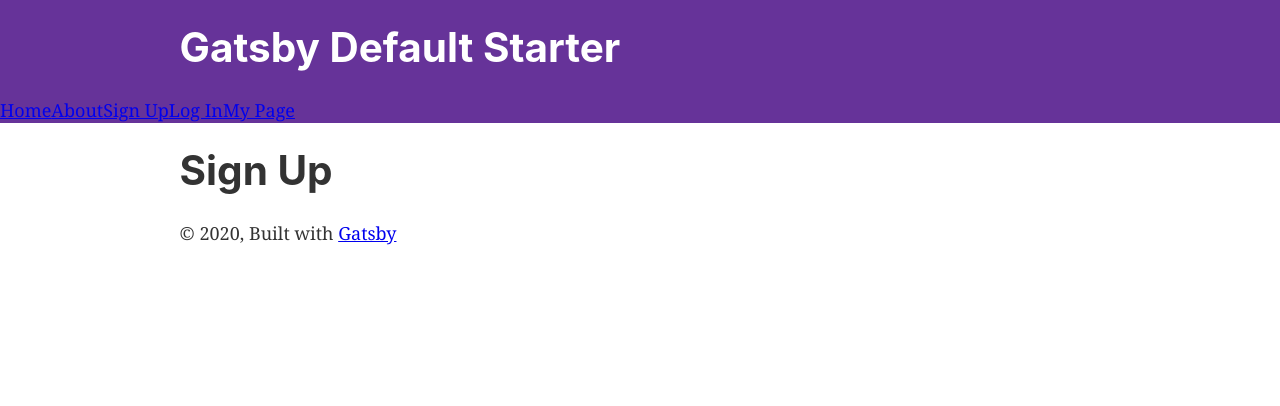
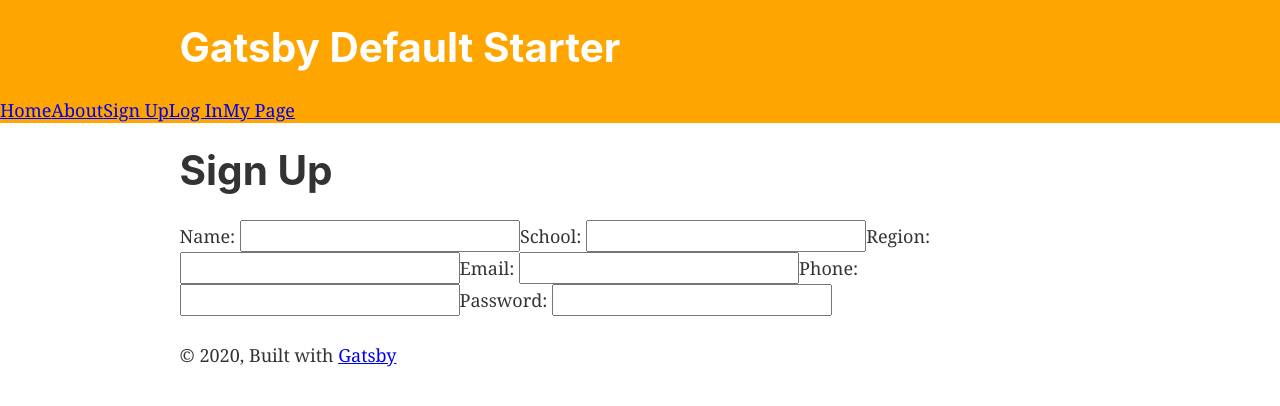
Before and after one commit to Lady-Mattern/Lend_A_Note_App, a Gatsby site in the folder lendanote_client_gatsby/: page /signupPage in a window 1280 px wide. Built offline with nearby package versions, Linux system fonts and the light colour scheme; Gatsby itself is replaced by a stand-in of ours.

Commit message:
Rendered a form on the sign up page. No data connected just yet.

```diff
--- a/lendanote_client_gatsby/src/components/header.js
+++ b/lendanote_client_gatsby/src/components/header.js
@@ -6,7 +6,7 @@ import Nav from "./nav"
 const Header = ({ siteTitle }) => (
   <header
     style={{
-      background: `rebeccapurple`,
+      background: `orange`,
       marginBottom: `1.45rem`,
     }}
   >
--- /dev/null
+++ b/lendanote_client_gatsby/src/components/signUp.js
@@ -0,0 +1,21 @@
+import React from 'react';
+import SignupPage from '../pages/signupPage';
+
+const SignUp = () => (
+    <form>
+        <label htmlFor="name">Name: </label>
+            <input type="text" id="name" />
+        <label htmlFor="school">School: </label>
+            <input type="text" id="school" />
+        <label htmlFor="region">Region: </label>
+            <input type="text" id="region" />
+        <label htmlFor="email">Email: </label>
+            <input type="text" id="email" />
+        <label htmlFor="phone">Phone: </label>
+            <input type="text" id="phone" />
+        <label htmlFor="password">Password: </label>
+            <input type="text" id="password" />
+    </form>
+)
+
+export default SignUp;
--- a/lendanote_client_gatsby/src/pages/signupPage.js
+++ b/lendanote_client_gatsby/src/pages/signupPage.js
@@ -1,9 +1,11 @@
 import React from 'react';
 import Layout from '../components/layout';
+import SignUp from '../components/signUp';
 
 const SignupPage = () => (
     <Layout>
         <h1>Sign Up</h1>
+        <SignUp />
     </Layout>
 )
 
```
